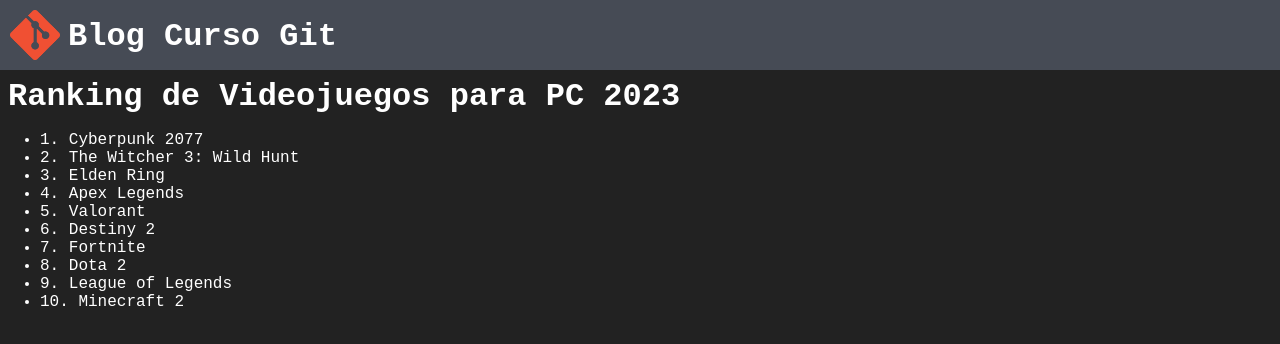
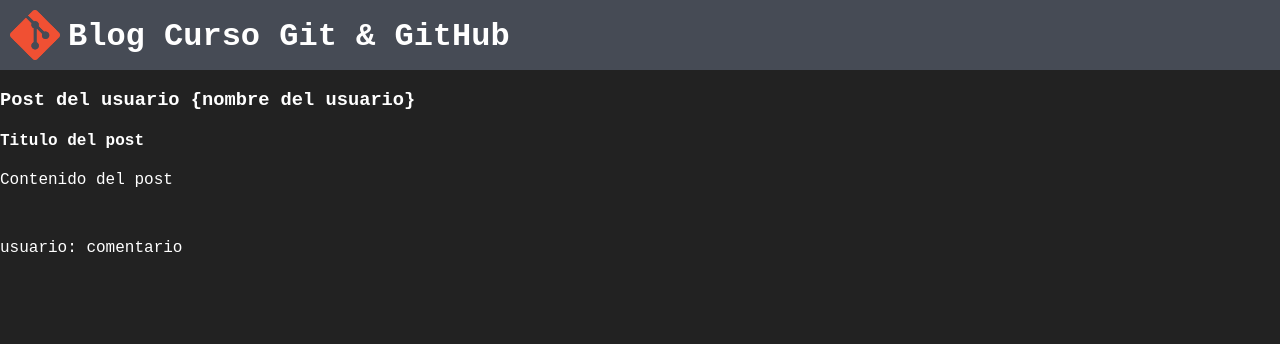
Before and after one commit to Gontrack/Curso-Git, a plain HTML site: page index.html in a window 1280 px wide. Drawn offline with Linux system fonts and the light colour scheme.

Commit message:
add post html

```diff
--- a/index.html
+++ b/index.html
@@ -9,20 +9,16 @@
 <body>
     <div class="bar">
         <img class= "logo" src="img/git.png">
-        <h1>Blog Curso Git</h1>
+        <h1>Blog Curso Git & GitHub</h1>
     </div>
-    <h1>Ranking de Videojuegos para PC 2023</h1>
-    <ul>
-        <li>1. Cyberpunk 2077</li>
-        <li>2. The Witcher 3: Wild Hunt</li>
-        <li>3. Elden Ring</li>
-        <li>4. Apex Legends</li>
-        <li>5. Valorant</li>
-        <li>6. Destiny 2</li>
-        <li>7. Fortnite</li>
-        <li>8. Dota 2</li>
-        <li>9. League of Legends</li>
-        <li>10. Minecraft 2</li>
-    </ul>
+    <div class="container" id="content">
+        <h3>Post del usuario {nombre del usuario}</h3>
+        <div class="post">
+            <h4>Titulo del post</h4>
+            <p>Contenido del post</p>
+            <br>
+            <p><span>usuario:</span> comentario</p>
+        </div>
+    </div>
 </body>
 </html>
```
